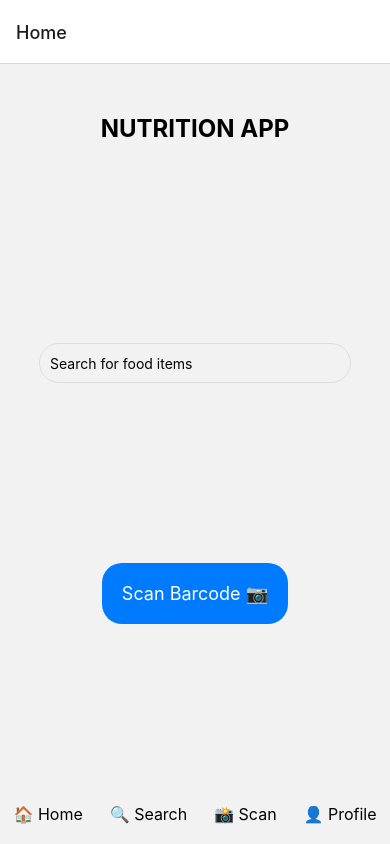
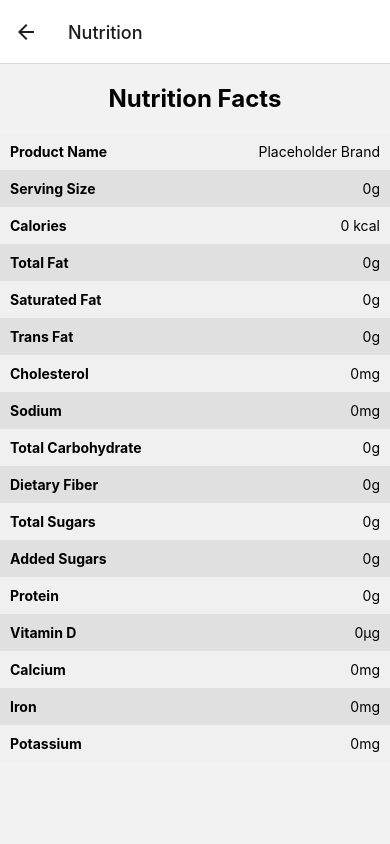
Before and after one commit to KSUSeniorProjectNutritionApp/frontend, a React Native app: screen /Nutrition in a window 390 px wide. Built offline with nearby package versions, Linux system fonts and the light colour scheme.

Commit message:
added updated App.tsx and new Screens: {profile, nutrition}, implemented navigation between them

```diff
--- a/App.tsx
+++ b/App.tsx
@@ -5,6 +5,8 @@ import {createNativeStackNavigator} from '@react-navigation/native-stack';
 //screens!
 import ScannerView from './screens/ScannerView';
 import HomeScreen from './screens/HomeScreen';
+import ProfileScreen from './screens/ProfileScreen';
+import NutritionFactScreen from './screens/NutritionFactScanner';
 //little notes!
 /*
 npx react-native start --reset-cache
@@ -18,7 +20,9 @@ function App() {
     <NavigationContainer>
       <Stack.Navigator initialRouteName="Home">
         <Stack.Screen name="Home" component={HomeScreen} />
+        <Stack.Screen name="Nutrition" component={NutritionFactScreen} />
         <Stack.Screen name="Scanner" component={ScannerView} />
+        <Stack.Screen name="Profile" component={ProfileScreen} />
       </Stack.Navigator>
     </NavigationContainer>
   );
--- a/screens/HomeScreen.tsx
+++ b/screens/HomeScreen.tsx
@@ -15,6 +15,11 @@ const HomeScreen: React.FC<{navigation: any}> = ({navigation}) => {
   const openScanner = () => {
     console.log('Open Scanner');
     navigation.navigate('Scanner');
+  };
+
+  const openProfile = () => {
+    console.log('Open Profile');
+    navigation.navigate('Profile');
   };
 
   return (
@@ -38,7 +43,7 @@ const HomeScreen: React.FC<{navigation: any}> = ({navigation}) => {
         <TouchableOpacity onPress={openScanner}>
           <Text style={styles.footerText}>📸 Scan</Text>
         </TouchableOpacity>
-        <TouchableOpacity onPress={() => console.log('Profile')}>
+        <TouchableOpacity onPress={openProfile}>
           <Text style={styles.footerText}>👤 Profile</Text>
         </TouchableOpacity>
       </View>
--- /dev/null
+++ b/screens/NutritionFactScanner.tsx
@@ -0,0 +1,72 @@
+import React from 'react';
+import {View, Text, StyleSheet, FlatList} from 'react-native';
+
+const data = [
+  {key: 'Product Name', value: 'Placeholder Brand'},
+  {key: 'Serving Size', value: '0g'},
+  {key: 'Calories', value: '0 kcal'},
+  {key: 'Total Fat', value: '0g'},
+  {key: 'Saturated Fat', value: '0g'},
+  {key: 'Trans Fat', value: '0g'},
+  {key: 'Cholesterol', value: '0mg'},
+  {key: 'Sodium', value: '0mg'},
+  {key: 'Total Carbohydrate', value: '0g'},
+  {key: 'Dietary Fiber', value: '0g'},
+  {key: 'Total Sugars', value: '0g'},
+  {key: 'Added Sugars', value: '0g'},
+  {key: 'Protein', value: '0g'},
+  {key: 'Vitamin D', value: '0µg'},
+  {key: 'Calcium', value: '0mg'},
+  {key: 'Iron', value: '0mg'},
+  {key: 'Potassium', value: '0mg'},
+  // other stuff like specific vitamins and stuff we will implement this once we have an api to call
+];
+
+const NutritionFactScreen: React.FC<{navigation: any}> = ({navigation}) => {
+  interface NutritionFact {
+    key: string;
+    value: string;
+  }
+
+  const renderItem = ({item, index}: {item: NutritionFact; index: number}) => (
+    <View
+      style={[
+        styles.row,
+        {backgroundColor: index % 2 === 0 ? '#f0f0f0' : '#e0e0e0'},
+      ]}>
+      <Text style={styles.key}>{item.key}</Text>
+      <Text style={styles.value}>{item.value}</Text>
+    </View>
+  );
+
+  return (
+    <FlatList
+      data={data}
+      renderItem={renderItem}
+      keyExtractor={(item, index) => index.toString()}
+      ListHeaderComponent={<Text style={styles.header}>Nutrition Facts</Text>}
+    />
+  );
+};
+
+const styles = StyleSheet.create({
+  header: {
+    fontSize: 24,
+    fontWeight: 'bold',
+    textAlign: 'center',
+    marginVertical: 20,
+  },
+  row: {
+    flexDirection: 'row',
+    padding: 10,
+    justifyContent: 'space-between',
+  },
+  key: {
+    fontWeight: 'bold',
+  },
+  value: {
+    textAlign: 'right',
+  },
+});
+
+export default NutritionFactScreen;
--- /dev/null
+++ b/screens/ProfileScreen.tsx
@@ -0,0 +1,77 @@
+import React from 'react';
+import {
+  View,
+  StyleSheet,
+  TextInput,
+  TouchableOpacity,
+  Text,
+  Image,
+} from 'react-native';
+
+const ProfileScreen: React.FC<{navigation: any}> = ({navigation}) => {
+  const username = 'User Name';
+  const email = 'user@example.com';
+  const onSettingsPress = () => console.log('Go to settings');
+  const onLogoutPress = () => console.log('Log out');
+
+  return (
+    <View style={styles.container}>
+      <View style={styles.profileHeader}>
+        <Image source={require('..\\images\\pfp.jpg')} style={styles.avatar} />
+        <Text style={styles.name}>{username}</Text>
+        <Text style={styles.email}>{email}</Text>
+      </View>
+      <View style={styles.buttonsContainer}>
+        <TouchableOpacity onPress={onSettingsPress} style={styles.button}>
+          <Text style={styles.buttonText}>Settings</Text>
+        </TouchableOpacity>
+        <TouchableOpacity onPress={onLogoutPress} style={styles.button}>
+          <Text style={styles.buttonText}>Logout</Text>
+        </TouchableOpacity>
+      </View>
+    </View>
+  );
+};
+
+const styles = StyleSheet.create({
+  container: {
+    flex: 1,
+    justifyContent: 'center',
+    alignItems: 'center',
+  },
+  profileHeader: {
+    alignItems: 'center',
+    marginBottom: 20,
+  },
+  avatar: {
+    width: 100,
+    height: 100,
+    borderRadius: 50,
+    marginBottom: 10,
+  },
+  name: {
+    fontSize: 24,
+    fontWeight: 'bold',
+    marginBottom: 5,
+  },
+  email: {
+    fontSize: 18,
+    color: 'gray',
+  },
+  buttonsContainer: {
+    flexDirection: 'row',
+    justifyContent: 'space-around',
+    width: '100%',
+  },
+  button: {
+    padding: 10,
+    margin: 10,
+    backgroundColor: '#007bff',
+    borderRadius: 5,
+  },
+  buttonText: {
+    color: 'white',
+  },
+});
+
+export default ProfileScreen;
--- a/screens/ScannerView.tsx
+++ b/screens/ScannerView.tsx
@@ -14,7 +14,7 @@ import {
   useCodeScanner,
 } from 'react-native-vision-camera';
 
-function ScannerView() {
+const ScannerView: React.FC<{navigation: any}> = ({navigation}) => {
   const device = useCameraDevice('back');
   const [isScanned, setIsScanned] = useState(false);
 
@@ -39,7 +39,7 @@ function ScannerView() {
             {
               text: 'Confirm',
               onPress: () => {
-                console.log('Confirm Pressed');
+                navigation.navigate('Nutrition');
                 setIsScanned(false);
               },
             },
@@ -96,7 +96,7 @@ function ScannerView() {
       </View>
     </View>
   );
-}
+};
 
 /*
 removed button because adding navigator stack added a button by default i love navigator!
```
Also changed, not shown: images/pfp.jpg (added).
